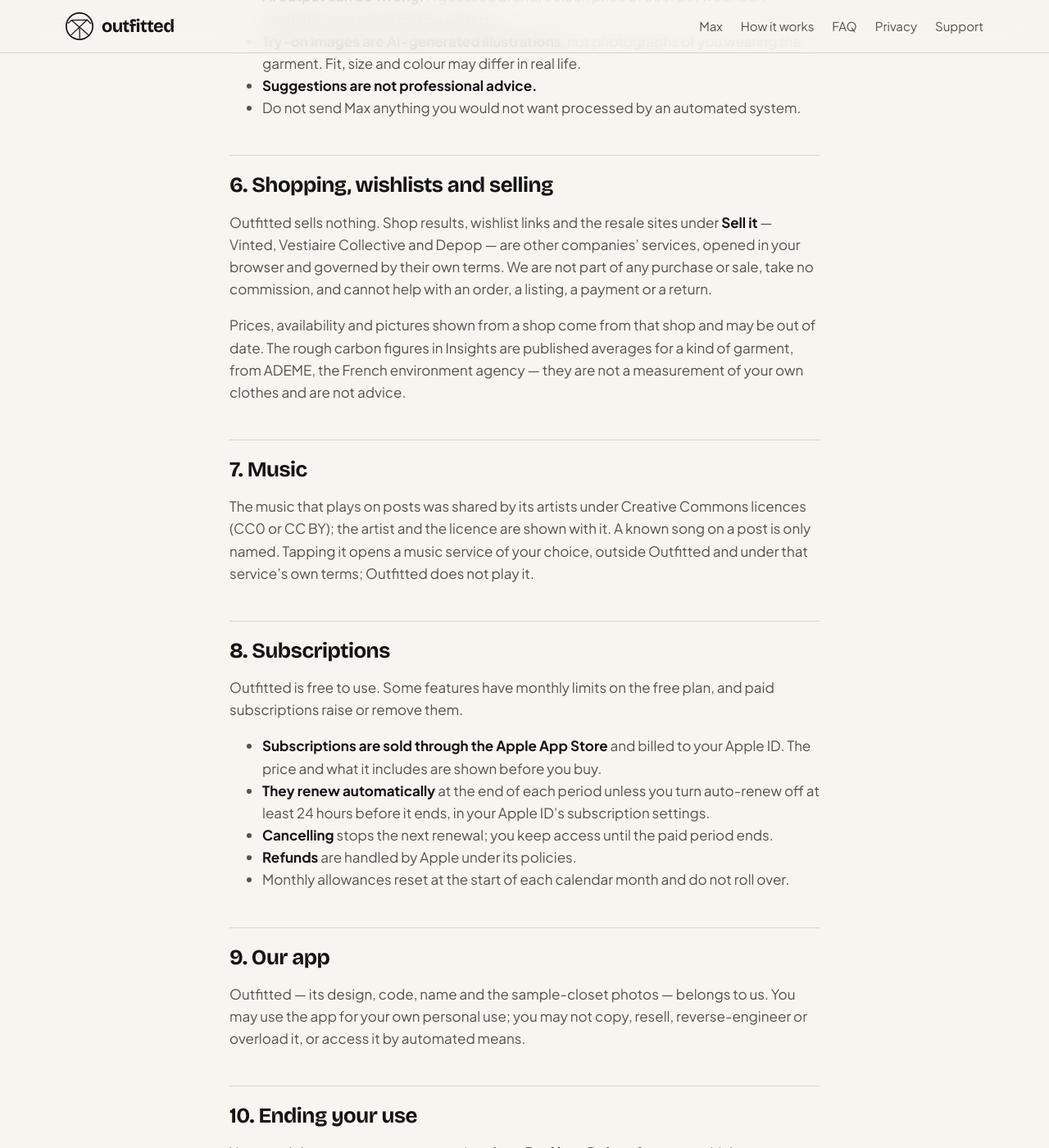
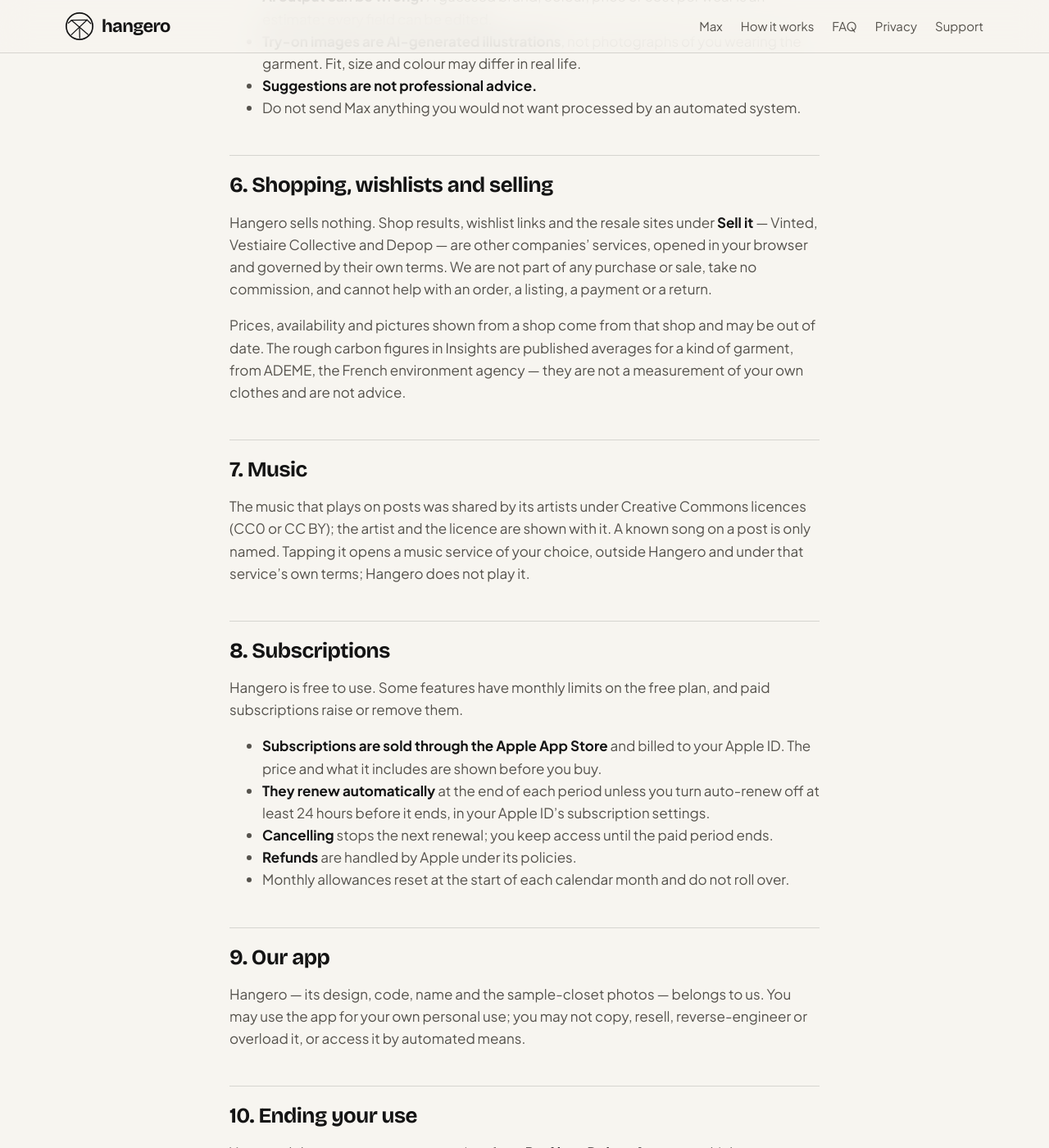
Before and after one commit to VYRA01/outfitted-legal, a Jekyll site: the page built from terms.md, in a window 1280 px wide and 1400 px high, scrolled down 2265 px. Shown: the whole window at 82% size. Built offline with Jekyll 4.4.1, drawn with Linux system fonts in a browser that asks for light colours; our own code applies the rules of GitHub Pages for plain Markdown files; some of the changed text lies outside the part shown.

Commit message:
Rename to Hangero
Co-Authored-By: Claude Opus 5.5 <noreply@anthropic.com>

```diff
--- a/_config.yml
+++ b/_config.yml
@@ -1,4 +1,4 @@
-title: Outfitted
+title: Hangero
 description: Your closet, organised by Max.
 baseurl: /outfitted-legal
 # GitHub Pages turns links between .md files into links between the pages.
--- a/_layouts/default.html
+++ b/_layouts/default.html
@@ -3,14 +3,14 @@
 <head>
 <meta charset="utf-8">
 <meta name="viewport" content="width=device-width, initial-scale=1">
-<title>{{ page.title }} — Outfitted</title>
+<title>{{ page.title }} — Hangero</title>
 <meta name="description" content="{{ site.description }}">
 <meta name="theme-color" content="#f7f5f0" media="(prefers-color-scheme: light)">
 <meta name="theme-color" content="#121211" media="(prefers-color-scheme: dark)">
-<meta property="og:title" content="{{ page.title }} — Outfitted">
+<meta property="og:title" content="{{ page.title }} — Hangero">
 <meta property="og:description" content="{{ site.description }}">
 <meta property="og:image" content="https://vyra01.github.io/outfitted-legal/assets/feature-graphic.png">
-<meta property="og:image:alt" content="Outfitted: your closet, styled by AI">
+<meta property="og:image:alt" content="Hangero: your closet, styled by AI">
 <meta property="og:type" content="website">
 <meta name="twitter:card" content="summary_large_image">
 <link rel="icon" href="{{ site.baseurl }}/assets/icon.png">
@@ -22,7 +22,7 @@
 </head>
 <body>
 <header class="top"><div class="wrap">
-  <a class="brand" href="{{ site.baseurl }}/" aria-label="Outfitted home"><svg class="mark" width="34" height="34" viewBox="0 0 600 600" aria-hidden="true"><g fill="none" stroke="currentColor" stroke-linecap="round" stroke-linejoin="round"><circle cx="300" cy="300" r="285" stroke-width="30" pathLength="1"/><line x1="128" y1="171" x2="463" y2="164" stroke-width="22.06" pathLength="1"/><line x1="128" y1="171" x2="58" y2="233" stroke-width="22.06" pathLength="1"/><line x1="463" y1="164" x2="544" y2="242" stroke-width="22.06" pathLength="1"/><line x1="128" y1="171" x2="482" y2="476" stroke-width="22.06" pathLength="1"/><line x1="463" y1="164" x2="126" y2="483" stroke-width="22.06" pathLength="1"/><line x1="300" y1="321" x2="305" y2="552" stroke-width="22.06" pathLength="1"/></g></svg><b>outfitted</b></a>
+  <a class="brand" href="{{ site.baseurl }}/" aria-label="Hangero home"><svg class="mark" width="34" height="34" viewBox="0 0 600 600" aria-hidden="true"><g fill="none" stroke="currentColor" stroke-linecap="round" stroke-linejoin="round"><circle cx="300" cy="300" r="285" stroke-width="30" pathLength="1"/><line x1="128" y1="171" x2="463" y2="164" stroke-width="22.06" pathLength="1"/><line x1="128" y1="171" x2="58" y2="233" stroke-width="22.06" pathLength="1"/><line x1="463" y1="164" x2="544" y2="242" stroke-width="22.06" pathLength="1"/><line x1="128" y1="171" x2="482" y2="476" stroke-width="22.06" pathLength="1"/><line x1="463" y1="164" x2="126" y2="483" stroke-width="22.06" pathLength="1"/><line x1="300" y1="321" x2="305" y2="552" stroke-width="22.06" pathLength="1"/></g></svg><b>hangero</b></a>
   <nav aria-label="Main">
     <a class="hide-sm" href="{{ site.baseurl }}/#max">Max</a>
     <a class="hide-sm" href="{{ site.baseurl }}/#how">How it works</a>
@@ -35,7 +35,7 @@
 {{ content }}
 </article></div></main>
 <footer class="foot"><div class="wrap">
-  <a class="brand" href="{{ site.baseurl }}/"><svg class="mark" width="26" height="26" viewBox="0 0 600 600" aria-hidden="true"><g fill="none" stroke="currentColor" stroke-linecap="round" stroke-linejoin="round"><circle cx="300" cy="300" r="280.38" stroke-width="39.23" pathLength="1"/><line x1="128" y1="171" x2="463" y2="164" stroke-width="28.85" pathLength="1"/><line x1="128" y1="171" x2="58" y2="233" stroke-width="28.85" pathLength="1"/><line x1="463" y1="164" x2="544" y2="242" stroke-width="28.85" pathLength="1"/><line x1="128" y1="171" x2="482" y2="476" stroke-width="28.85" pathLength="1"/><line x1="463" y1="164" x2="126" y2="483" stroke-width="28.85" pathLength="1"/><line x1="300" y1="321" x2="305" y2="552" stroke-width="28.85" pathLength="1"/></g></svg><b>outfitted</b></a>
+  <a class="brand" href="{{ site.baseurl }}/"><svg class="mark" width="26" height="26" viewBox="0 0 600 600" aria-hidden="true"><g fill="none" stroke="currentColor" stroke-linecap="round" stroke-linejoin="round"><circle cx="300" cy="300" r="280.38" stroke-width="39.23" pathLength="1"/><line x1="128" y1="171" x2="463" y2="164" stroke-width="28.85" pathLength="1"/><line x1="128" y1="171" x2="58" y2="233" stroke-width="28.85" pathLength="1"/><line x1="463" y1="164" x2="544" y2="242" stroke-width="28.85" pathLength="1"/><line x1="128" y1="171" x2="482" y2="476" stroke-width="28.85" pathLength="1"/><line x1="463" y1="164" x2="126" y2="483" stroke-width="28.85" pathLength="1"/><line x1="300" y1="321" x2="305" y2="552" stroke-width="28.85" pathLength="1"/></g></svg><b>hangero</b></a>
   <nav aria-label="Legal">
     <a href="{{ site.baseurl }}/privacy/">Privacy Policy</a>
     <a href="{{ site.baseurl }}/terms/">Terms of Use</a>
--- a/terms.md
+++ b/terms.md
@@ -3,23 +3,23 @@ title: Terms of Use
 permalink: /terms/
 ---
 
-# Terms of Use — Outfitted
+# Terms of Use — Hangero
 
 **Last updated: 11 October 2026**
 
 These terms are the agreement between you and **Chris Leszczynski**, in
-Poland ("we", "us"), who runs Outfitted.
+Poland ("we", "us"), who runs Hangero.
 Contact: **krzysiu.leszcz@outlook.com**.
 
 By creating an account or using the app, you agree to these terms and to the
-[Privacy Policy](privacy.md). If you do not agree, do not use Outfitted.
+[Privacy Policy](privacy.md). If you do not agree, do not use Hangero.
 
 ---
 
-## 1. Who can use Outfitted
+## 1. Who can use Hangero
 
 You must be at least **13**. If you are under **16** and live in the EU, you
-need permission from a parent or guardian. If you use Outfitted for someone
+need permission from a parent or guardian. If you use Hangero for someone
 else, you confirm you are allowed to.
 
 ## 2. Your account
@@ -33,11 +33,11 @@ provide. Sample accounts can be removed at any time.
 
 ## 3. Community rules — zero tolerance
 
-Outfitted is for sharing clothes. There is **no tolerance** for objectionable
+Hangero is for sharing clothes. There is **no tolerance** for objectionable
 content or abusive users. You must not post or send anything that breaks these
 rules, which are also shown before every post:
 
-- You must be fully clothed. Outfitted is about clothes.
+- You must be fully clothed. Hangero is about clothes.
 - No nudity, sexual content, or anything suggestive.
 - Only post people who agreed to be filmed or photographed.
 - No hate, harassment, threats, or targeting anyone.
@@ -60,13 +60,13 @@ reporting is how you help.
 
 So that the app can work, you give us a worldwide, non-exclusive, royalty-free
 licence to store, process, display and distribute that content **within
-Outfitted** — for example, to show your public posts to other users, to create
+Hangero** — for example, to show your public posts to other users, to create
 thumbnails, and to run Max on your photos. This licence ends when you delete
 the content or your account, except for copies other users already saved
 through features of the app, and for what the law requires us to keep.
 
 **Posts are public.** Anything you publish to the feed can be seen by anyone
-using Outfitted. Your closet, outfits, calendar and conversations with Max are
+using Hangero. Your closet, outfits, calendar and conversations with Max are
 private to you unless you turn on closet sharing, which opens your clothes —
 never your notes, prices or tags — to people you follow who follow you back.
 
@@ -97,7 +97,7 @@ Max, closet sorting, styling suggestions and try-on are powered by AI.
 
 ## 6. Shopping, wishlists and selling
 
-Outfitted sells nothing. Shop results, wishlist links and the resale sites
+Hangero sells nothing. Shop results, wishlist links and the resale sites
 under **Sell it** — Vinted, Vestiaire Collective and Depop — are other
 companies' services, opened in your browser and governed by their own terms.
 We are not part of any purchase or sale, take no commission, and cannot help
@@ -113,12 +113,12 @@ measurement of your own clothes and are not advice.
 The music that plays on posts was shared by its artists under Creative Commons
 licences (CC0 or CC BY); the artist and the licence are shown with it. A known
 song on a post is only named. Tapping it opens a music service of your choice,
-outside Outfitted and under that service's own terms; Outfitted does not play
+outside Hangero and under that service's own terms; Hangero does not play
 it.
 
 ## 8. Subscriptions
 
-Outfitted is free to use. Some features have monthly limits on the free plan,
+Hangero is free to use. Some features have monthly limits on the free plan,
 and paid subscriptions raise or remove them.
 
 - **Subscriptions are sold through the Apple App Store** and billed to your
@@ -133,7 +133,7 @@ and paid subscriptions raise or remove them.
 
 ## 9. Our app
 
-Outfitted — its design, code, name and the sample-closet photos — belongs to
+Hangero — its design, code, name and the sample-closet photos — belongs to
 us. You may use the app for your own personal use; you may not copy, resell,
 reverse-engineer or overload it, or access it by automated means.
 
@@ -147,7 +147,7 @@ that does. Where it is reasonable and lawful, we will tell you why.
 
 ## 11. Liability
 
-We work to keep Outfitted available and safe, but we provide it **as is** and
+We work to keep Hangero available and safe, but we provide it **as is** and
 cannot promise it will always be available, error-free, or that AI output is
 accurate.
 
@@ -159,7 +159,7 @@ liable for indirect or unforeseeable loss.
 ## 12. Changes to these terms
 
 We may update these terms. If a change is significant, we will tell you in the
-app before it takes effect. Continuing to use Outfitted after that means you
+app before it takes effect. Continuing to use Hangero after that means you
 accept the new terms.
 
 ## 13. Law and disputes
```
Also changed, not shown: index.html (+11 -11 lines), privacy.md (+12 -10 lines), support.md (+1 -1 lines).
